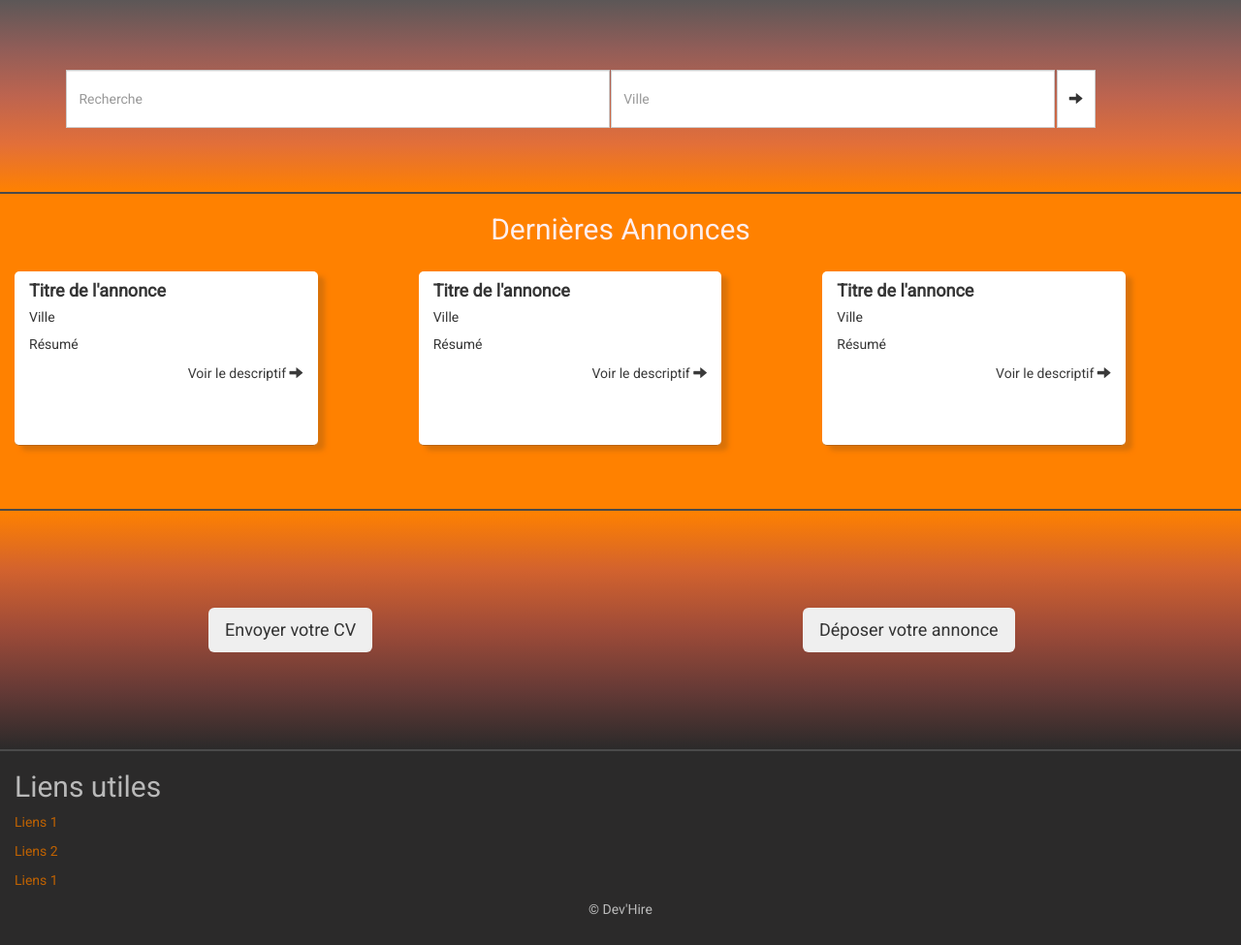
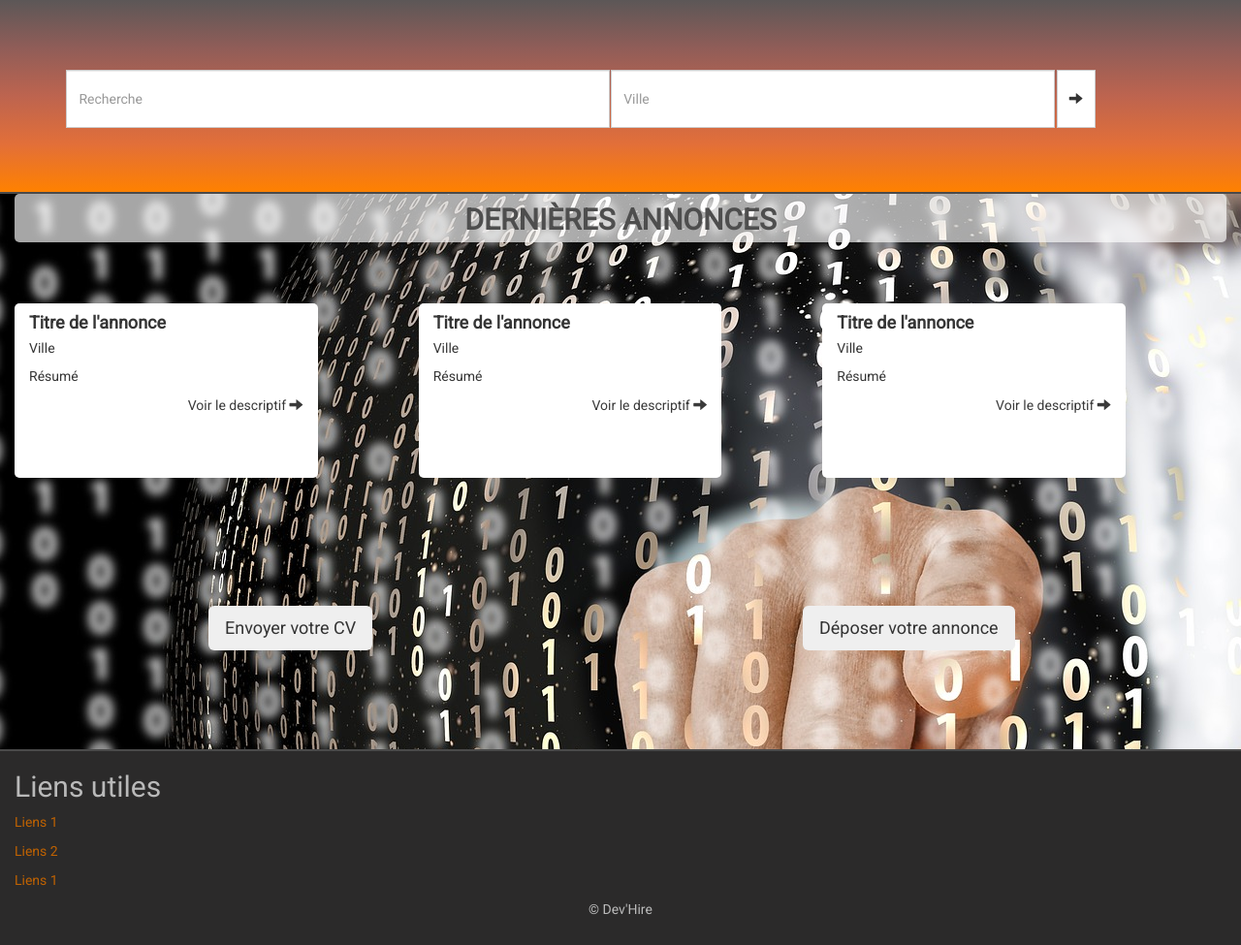
Before and after one commit to tonny1618/devhire, a PHP site: page / in a window 1280 px wide. Shown: the part 122-1097 px from the top of the page at 97% size. Run offline with PHP 8.4, Linux system fonts and the light colour scheme.

Commit message:
Mise à jour de la page d'accueil

```diff
--- a/asset/istyle.css
+++ b/asset/istyle.css
@@ -79,17 +79,28 @@ legend{
   margin-top: 5%;
   margin-bottom : 5%;
 }
+/*Bloc avec Images*/
+#blocavecimages {
+  background-image: url('images/network-3683761_1920.jpg');
+}
 
 /*Bloc Dernières Annonces */
 
 #dernieresAnnonces {
   height: 325px;
-  background-color: #FF8100;
+
 }
 #dernieresAnnonces  h2 {
   text-align: center;
-  color: #fdeeee;
-  height: 50px;
+    color: #4e4e4e;
+    height: 50px;
+    background: #ffffffa6;
+    padding-top: 10px;
+    margin-top: 0px;
+    font-weight: bold;
+    text-transform: uppercase;
+    border-radius: 5px;
+    margin-bottom: 5%;
 }
 
 #dernieresAnnonces  a {
@@ -102,11 +113,10 @@ legend{
 }
 
 .blocannonce {
-      border-bottom: 1px solid #bd6408;
     border-radius: 5px;
-    -webkit-box-shadow: 10px 10px 5px 0px rgba(0,0,0,0.75);
+    /*-webkit-box-shadow: 10px 10px 5px 0px rgba(0,0,0,0.75);
     -moz-box-shadow: 10px 10px 5px 0px rgba(0,0,0,0.75);
-    box-shadow: 7px 5px 5px 0px rgb(218, 114, 8);
+    box-shadow: 7px 5px 5px 0px rgb(218, 114, 8);*/
     height: 180px;
     background: white;
     color: #353535;
@@ -119,9 +129,9 @@ legend{
 /*Bloc Envoyer*/
 #envoyer {
   height: 250px;
-  border-top: 2px solid #4a4a4a;
+  /*border-top: 2px solid #4a4a4a;*/
   border-bottom: 2px solid #4a4a4a;
-  background-image: linear-gradient(to top, #2b2a2a, #663a36, #9e4b38, #d2622e, #ff8100);
+  /* background-image: linear-gradient(to top, #2b2a2a, #663a36, #9e4b38, #d2622e, #ff8100); */
 }
 .boutonCV {
   padding-top: 8%;
--- a/asset/logstyle.css
+++ b/asset/logstyle.css
@@ -3,6 +3,7 @@ body {
 	padding :0;
 	background-size :cover;
 	font-family: lato;
+	background-image: url('images/alone.jpg');
 
 }
 
--- a/index.php
+++ b/index.php
@@ -51,6 +51,8 @@
             </form>
          </div>
       </div>
+      <div id="blocavecimages">
+
       <div id="dernieresAnnonces" class="container-fluid">
          <h2>Dernières Annonces</h2>
          <div class="col-md-3 blocannonce">
@@ -85,6 +87,7 @@
         <button type="button" class="btn btn-secondary btn-lg hvr-bounce-to-right">Déposer votre annonce</button>
       </div>
     </div>
+  </div>
 
     <footer class="container-fluid">
   <div class="row">
--- a/login.html
+++ b/login.html
@@ -3,7 +3,7 @@
 	<head>
 		<meta charset="UTF-8">
 		<link rel="stylesheet" href="https://use.fontawesome.com/releases/v5.4.1/css/all.css" integrity="sha384-5sAR7xN1Nv6T6+dT2mhtzEpVJvfS3NScPQTrOxhwjIuvcA67KV2R5Jz6kr4abQsz" crossorigin="anonymous">
-		<link rel="stylesheet" href="logstyle.css">
+		<link rel="stylesheet" href="asset/logstyle.css">
 		<style>
 		@import url('https://fonts.googleapis.com/css?family=Lato');
 		</style>
```
Also changed, not shown: asset/images/background-2462434_1920.jpg (added), asset/images/background-2462436_1920.jpg (added), asset/images/board-3150008_1920.jpg (added), asset/images/business-3421076_1920.jpg (added), asset/images/businessman-3075827_1920.jpg (added), asset/images/businessman-3075837_1920.jpg (added), asset/images/network-2402637.jpg (added), asset/images/network-3524352_1920.jpg (added), asset/images/network-3683761_1920.jpg (added), asset/images/question-mark-1872634_1920.jpg (added), asset/images/software-3682509_1920.jpg (added).
